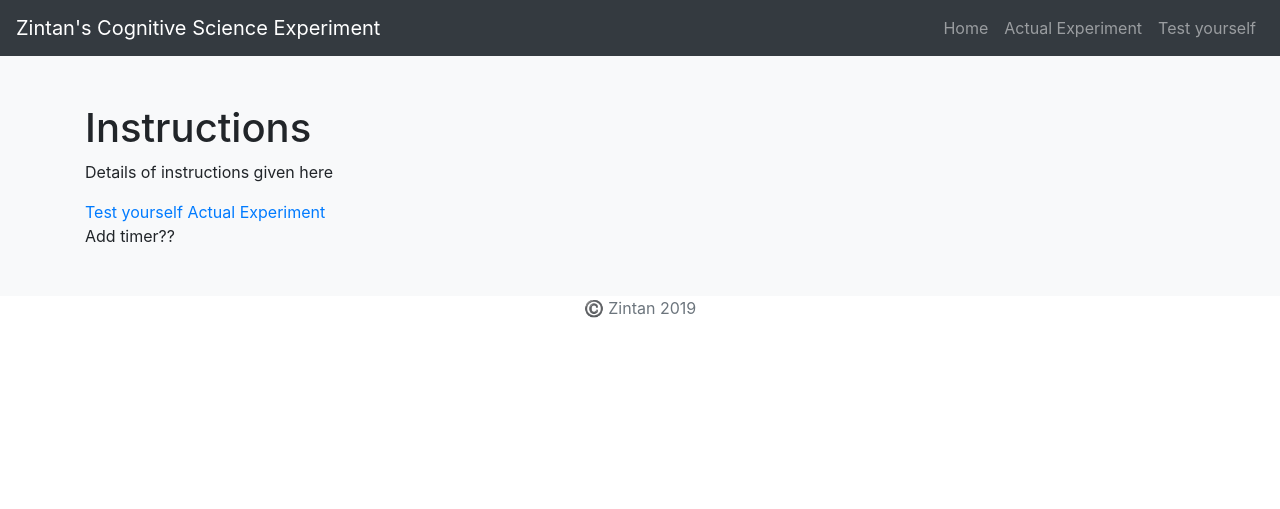
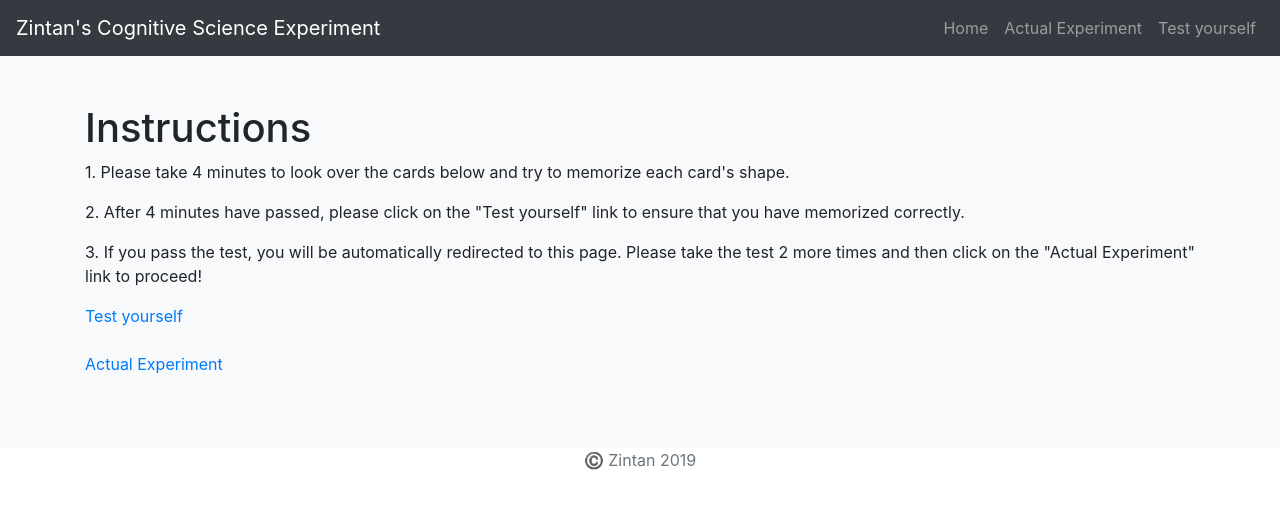
Before and after one commit to Omarzintan/cogsciapp, a Django app: page /home/ in a window 1280 px wide. Shown: the top 509 px of the page. Run offline with Django 3.2, Linux system fonts and the light colour scheme; data that the repository does not hold is empty; some libraries are stand-ins or nearby versions.

Commit message:
finished prodict

```diff
--- a/CogSci/templates/base.html
+++ b/CogSci/templates/base.html
@@ -24,6 +24,18 @@
         user-select: none;
       }
 
+      img {
+        display: block;
+        margin-left: auto;
+        margin-right: auto;
+        width: 50%;
+        border-radius: 8px;
+      }
+
+      img.resize {
+        width: 2.5in;
+        height: 4in;
+      }
       .button {
         -webkit-transition-duration: 0.4s; /* Safari */
         transition-duration: 0.4s;
--- a/card/admin.py
+++ b/card/admin.py
@@ -3,6 +3,10 @@ from django.contrib import admin
 # Register your models here.
 from .models import Card
 from .models import TrainingCard
+from .models import AnswerCard
+from .models import ExampleCard
 
 admin.site.register(Card)
 admin.site.register(TrainingCard)
+admin.site.register(AnswerCard)
+admin.site.register(ExampleCard)
--- a/card/templates/card/home.html
+++ b/card/templates/card/home.html
@@ -13,10 +13,15 @@
 }
 
   img {
-    width: 100%;
-    height: 100%;
+    width: 50%;
+    height: 50%;
     object-fit: contain;
     border-radius: 8px;
+  }
+  img.resize {
+    width: 200px;
+    height: 200px;
+    align: center;
   }
 
   section {
@@ -27,28 +32,40 @@
     padding: 10px 20px;
   }
 
+  body {
+    padding: 0;
+    margin: 0;
+  }
+
 </style>
 
 <section>
   <h1> Instructions </h1>
-  <p> Details of instructions given here </p>
-  <a href="../1/train" class="button"> Test yourself </a>
-  <a href="../test" class="button"> Actual Experiment </a>
+  <p> 1. Please take 4 minutes to look over the cards below and try to memorize each card's shape. </p>
+  <p> 2. After 4 minutes have passed, please click on the "Test yourself" link to ensure that you have memorized correctly. </p>
+  <p> 3. If you pass the test, you will be automatically redirected to this page. Please take the test 2 more times and then click on the "Actual Experiment" link to proceed! </p>
+
+  <a href="../1/train" class="button"> Test yourself </a> <br></br>
+  <a href="../test" class="button"> Actual Experiment </a> <br></br>
 </section>
+
 <div class="container">
   <div class="row">
-    <div class="polaroid">
       {% for trainingcard in trainingcards.all %}
-      <div>
-        <div class="card mb-4 shadow-sm">
-          <img class="bd-placeholder-img card-img-top" src="{{ trainingcard.image.url }}"  </img>
+
+      <div class="col-md-4">
+        <div class="card mb-4 shadow-sm" align="center">
+          <img src="{{ trainingcard.image.url }}"  </img>
           <div class="container1">
             <p> Card {{trainingcard.id}} </p> </div>
           </div>
         </div>
         {% endfor %}
       </div>
+      </div>
 
 
-Add timer??
+
+
+
 {% endblock %}
--- a/card/templates/card/training.html
+++ b/card/templates/card/training.html
@@ -40,14 +40,14 @@
       <div class="col-md-6">
         <form method="POST" action ="{% url 'training' trainingcard.id %}" >
           {% csrf_token %}
-          <input type="image" alt="Full" src="{{ card.image.url }}" >
+          <input type="image" alt="Full" src="{{ answercard1.image.url }}" >
           <input type="hidden" name="1">
         </form>
       </div>
       <div class="col-md-6">
         <form method="POST" action ="{% url 'training' trainingcard.id  %}">
           {% csrf_token %}
-          <input type="image" alt="Truncated" src="{{ card.image.url }}" >
+          <input type="image" alt="Truncated" src="{{ answercard2.image.url }}" >
           <input type="hidden" name="2">
         </form>
       </div>
--- a/card/views.py
+++ b/card/views.py
@@ -3,6 +3,8 @@ from django.shortcuts import render, redirect, get_object_or_404
 # Create your views here.
 from .models import Card
 from .models import TrainingCard
+from .models import AnswerCard
+from .models import ExampleCard
 
 def start(request):
     return render(request, 'card/start.html')
@@ -11,38 +13,49 @@ def home(request):
     return render(request, 'card/home.html', {'trainingcards':trainingcards})
 
 def train(request, trainingcard_id):
+    answercard1 = AnswerCard.objects.get(pk=1)
+    answercard2 = AnswerCard.objects.get(pk=2)
     trainingcard = get_object_or_404(TrainingCard, pk=trainingcard_id)
-    return render(request, 'card/training.html', {'trainingcard':trainingcard})
+    return render(request, 'card/training.html', {'trainingcard':trainingcard, 'answercard1':answercard1,'answercard2':answercard2})
 
 def training(request, trainingcard_id):
     if request.method == 'POST':
+        answercard1 = AnswerCard.objects.get(pk=1)
+        answercard2 = AnswerCard.objects.get(pk=2)
         cardmark = get_object_or_404(TrainingCard, pk=trainingcard_id)
         if '1' in request.POST:
             if cardmark.answer == 1:
                 cardmark.correct += 1
             else:
                 cardmark.wrong += 1
+                return render(request, 'card/wrong.html', {'trainincard':cardmark})
         elif '2' in request.POST:
             if cardmark.answer == 2:
                 cardmark.correct += 1
             else:
                 cardmark.wrong += 1
+                return render(request, 'card/wrong.html', {'trainincard':cardmark})
         cardmark.save()
         try:
             nextcard = TrainingCard.objects.get(pk=trainingcard_id+1)
         except TrainingCard.DoesNotExist:
             return redirect('../home')
-        return render(request, 'card/training.html', {'trainingcard':nextcard})
+        return render(request, 'card/training.html', {'trainingcard':nextcard, 'answercard1':answercard1, 'answercard2':answercard2})
 
 def test(request):
-    return render(request, 'card/test.html')
+    examplecard = ExampleCard.objects.get(pk=1)
+    return render(request, 'card/test.html', {'example': examplecard})
 
 def details(request, card_id):
     detailcard = get_object_or_404(Card, pk=card_id)
-    return render(request, 'card/details.html', {'card':detailcard})
+    answercard1 = AnswerCard.objects.get(pk=1)
+    answercard2 = AnswerCard.objects.get(pk=2)
+    return render(request, 'card/details.html', {'card':detailcard, 'answercard1':answercard1, 'answercard2':answercard2})
 
 def correct(request, card_id):
     if request.method == 'POST':
+        answercard1 = AnswerCard.objects.get(pk=1)
+        answercard2 = AnswerCard.objects.get(pk=2)
         cardmark = get_object_or_404(Card, pk=card_id)
         if '1' in request.POST:
             if cardmark.answer == 1:
@@ -54,12 +67,14 @@ def correct(request, card_id):
                 cardmark.correct += 1
             else:
                 cardmark.wrong += 1
+        else:
+            cardmark.runout += 1
         cardmark.save()
         try:
             nextcard = Card.objects.get(pk=card_id+1)
         except Card.DoesNotExist:
             return redirect('../../thanks')
-        return render(request, 'card/details.html', {'card':nextcard})
+        return render(request, 'card/details.html', {'card':nextcard, 'answercard1':answercard1, 'answercard2':answercard2})
 
 def thanks(request):
     return render(request, 'card/thanks.html')
```
Also changed, not shown: CogSci/settings.py (+6 -2 lines), card/models.py (+8 -0 lines), card/templates/card/details.html (+30 -10 lines), card/templates/card/start.html (+4 -3 lines), card/templates/card/test.html (+11 -1 lines), card/templates/card/wrong.html (added, +8 -0 lines), card/migrations/0016_answercard.py (added), card/migrations/0017_card_runout.py (added), card/migrations/0018_examplecard.py (added).
